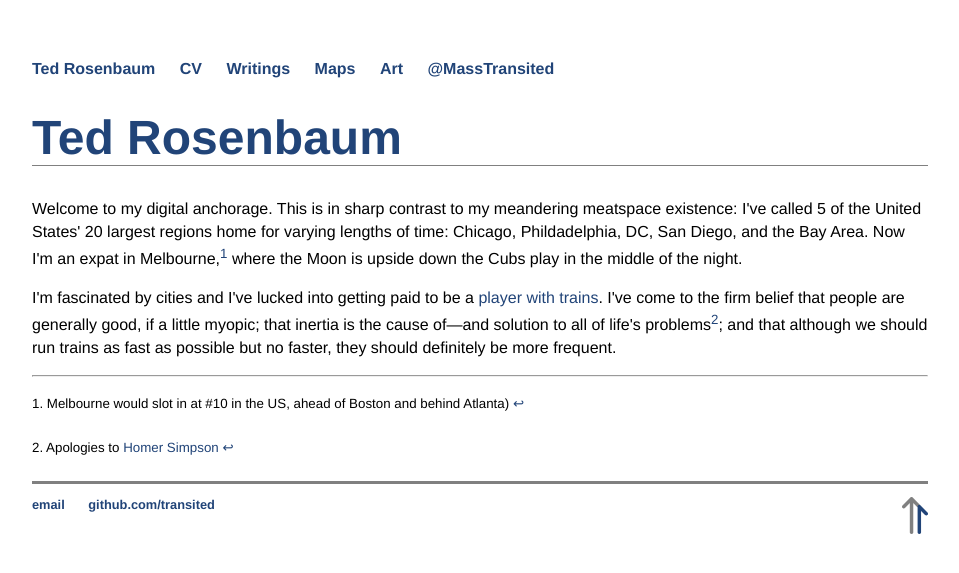
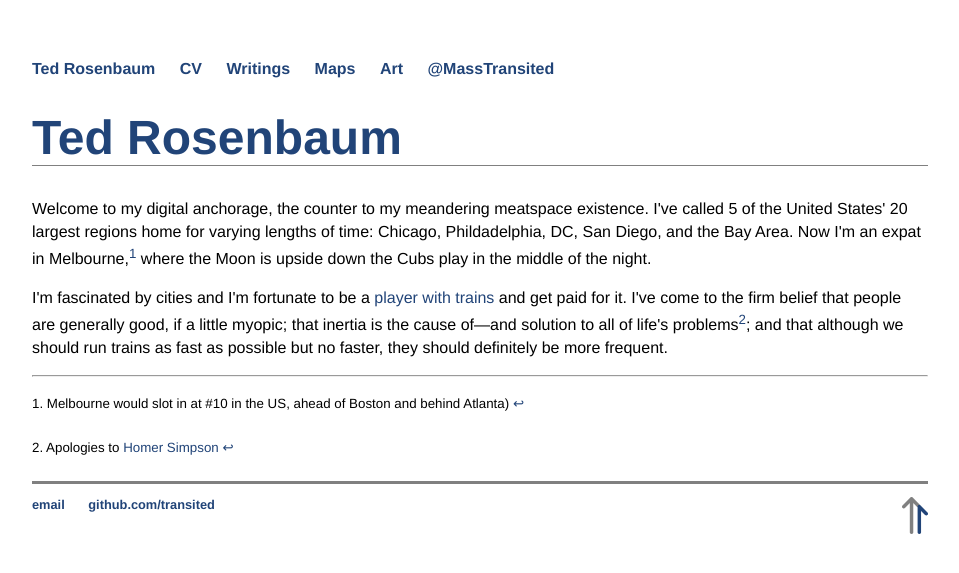
Before and after one commit to transited/transited.github.io, a Jekyll site: the page built from index.html, in a window 1280 px wide. Shown: the top 573 px of the page, without its empty margins (160-1119 px from the left). Built offline with Jekyll 4.4.1, drawn with Linux system fonts in a browser that asks for light colours.

Commit message:
Updating Art and bio

```diff
--- a/index.html
+++ b/index.html
@@ -4,8 +4,8 @@ title: Ted Rosenbaum
 ---
 <div class="blurb">
 	<h1>Ted Rosenbaum</h1>
-	<p>Welcome to my digital anchorage. This is in sharp contrast to my meandering meatspace existence: I've called 5 of the United States' 20 largest regions home for varying lengths of time: Chicago, Phildadelphia, DC, San Diego, and the Bay Area. Now I'm an expat in Melbourne,<sup><a href="#fn1" id="ref1">1</a></sup> where the Moon is upside down the Cubs play in the middle of the night.</p>
-	<p>I'm fascinated by cities and I've lucked into getting paid to be a <a href="https://www.jstor.org/stable/20569994" title="Sandburg Chicago poem" target="_blank">player with trains</a>. I've come to the firm belief that people are generally good, if a little myopic; that inertia is the cause of&mdash;and solution to all of life's problems<sup><a href="#fn2" id="ref2">2</a></sup>; and that although we should run trains as fast as possible but no faster, they should definitely be more frequent.</p>
+	<p>Welcome to my digital anchorage, the counter to my meandering meatspace existence. I've called 5 of the United States' 20 largest regions home for varying lengths of time: Chicago, Phildadelphia, DC, San Diego, and the Bay Area. Now I'm an expat in Melbourne,<sup><a href="#fn1" id="ref1">1</a></sup> where the Moon is upside down the Cubs play in the middle of the night.</p>
+	<p>I'm fascinated by cities and I'm fortunate to be a <a href="https://www.jstor.org/stable/20569994" title="Sandburg Chicago poem" target="_blank">player with trains</a> and get paid for it. I've come to the firm belief that people are generally good, if a little myopic; that inertia is the cause of&mdash;and solution to all of life's problems<sup><a href="#fn2" id="ref2">2</a></sup>; and that although we should run trains as fast as possible but no faster, they should definitely be more frequent.</p>
 	<hr></hr>
 <p><sup id="fn1">1. Melbourne would slot in at #10 in the US, ahead of Boston and behind Atlanta) <a href="#ref1" title="Jump back to footnote 1 in the text.">↩</a></sup></p>
 <p><sup id="fn2">2. Apologies to <a href="https://frinkiac.com/gif/S08E18/1305653/1311709.gif?b64lines=IFRPIEFMQ09IT0wtLSBUSEUgQ0FVU0UgT0YKIEFORCBTT0xVVElPTiBUTyBBTEwgT0YKIExJRkUnUyBQUk9CTEVNUy4=" target="_blank" title="Simpsons gif">Homer Simpson</a> <a href="#ref2" title="Jump back to footnote 1 in the text.">↩</a></sup></p>
```
Also changed, not shown: Files/UrbanistDUI.png, 1 other file.
